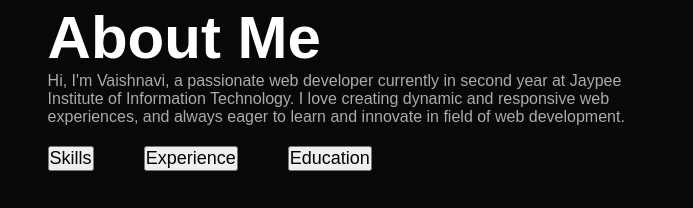
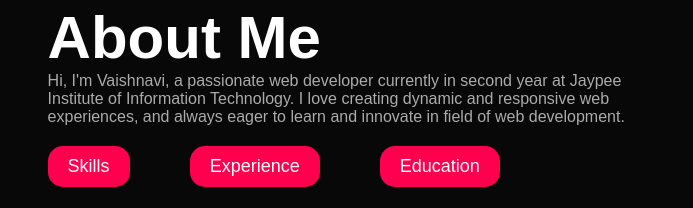
Before and after one commit to vaishnavi899/My-Portfolio, a plain HTML site: page index.html in a window 1280 px wide. Shown: the part 887-1095 px from the top of the page, 490-1183 px from the left. Drawn offline with Linux system fonts and the light colour scheme.

Commit message:
Update style.css

```diff
--- a/style.css
+++ b/style.css
@@ -99,16 +99,24 @@ nav ul li a:hover::after{
 }
 .tab-titles{
     display: flex;
+    gap: 10px;
     margin: 20px 0 40px;
 }
 .tab-links {
+    background-color: #ff004f;
+    color: white;
+    border: none;
+    padding: 10px 20px;
+    border-radius: 15px;
     margin-right: 50px;
     font-size: 18px;
     font-weight: 500;
     cursor: pointer;
     position: relative;
 }
-
+.tab-links:hover {
+    background-color: #28051e;
+}
 .tab-links::after {
     content: '';
     width: 0;
```
